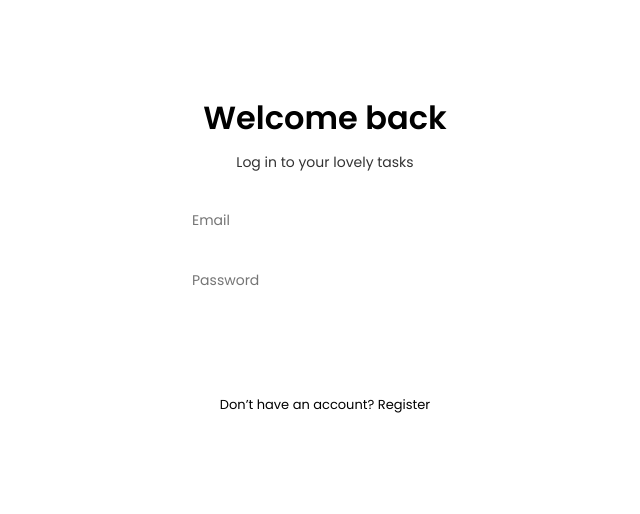
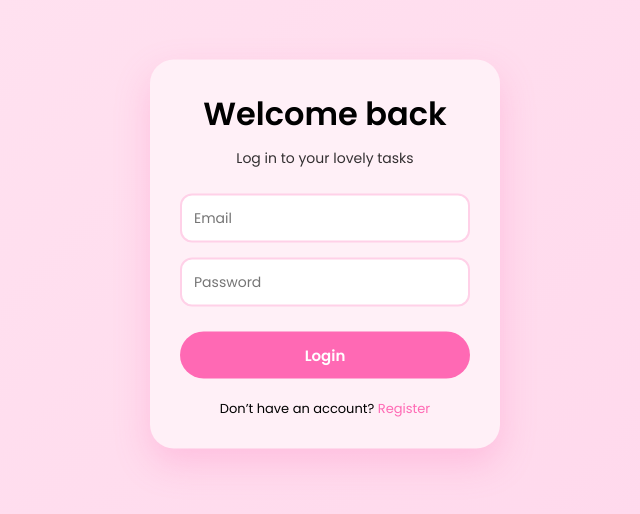
Before and after one commit to yonkoyotov04/task-manager-project, a React (Vite) app in the folder client/: page /login in a window 1280 px wide. Shown: the part 146-660 px from the top of the page, without its empty margins (315-955 px from the left). Built offline with nearby package versions, Linux system fonts and the light colour scheme.

Commit message:
Apply button is hidden if the theme is unchanged

```diff
--- a/client/src/components/SettingsMenu.jsx
+++ b/client/src/components/SettingsMenu.jsx
@@ -44,7 +44,7 @@ export default function SettingsMenu({ editUsername, editPassword }) {
                         <option value='yellow'>Yellow 🍋</option>
                         <option value='red'>Red 🌹</option>
                     </select>
-                    <button type="submit">Apply</button>
+                    {values.theme !== theme && <button type="submit">Apply</button>}
                 </form>
 
             </div>
--- a/client/src/css/auth.css
+++ b/client/src/css/auth.css
@@ -1,9 +1,9 @@
 .card {
-    background: var(--task-field);
+    background: #fff0f7;
     padding: 30px;
     border-radius: 24px;
     width: 350px;
-    box-shadow: 0 15px 35px var(--auth-box-shadow);
+    box-shadow: 0 15px 35px rgba(255, 105, 180, 0.25);
     text-align: center;
     position: absolute;
     left: 50%;
@@ -26,14 +26,14 @@
     padding: 12px;
     margin-bottom: 15px;
     border-radius: 12px;
-    border: 2px solid var(--task-button);
+    border: 2px solid #ffd1e8;
     outline: none;
     font-size: 14px;
     box-sizing: border-box;
 }
 
 .form-input:focus {
-    border-color: var(--top-button);
+    border-color: #ff69b4;
 }
 
 .form-button {
@@ -41,7 +41,7 @@
     padding: 12px;
     border-radius: 999px;
     border: none;
-    background: var(--top-button);
+    background: #ff69b4;
     color: white;
     font-size: 15px;
     font-weight: 600;
@@ -50,7 +50,7 @@
 }
 
 .form-button:hover {
-    background: var(--header-button-hover);
+    background: #ff4fa3;
 }
 
 .footer {
@@ -59,7 +59,7 @@
 }
 
 .footer a {
-    color: var(--top-button);
+    color: #ff69b4;
     text-decoration: none;
     font-weight: 500;
 }
--- a/client/src/css/general.css
+++ b/client/src/css/general.css
@@ -6,7 +6,7 @@
 }
 
 .app {
-    background: var(--bg-main);
+    background: var(--bg-main, linear-gradient(135deg, #ffe4f1, #ffd6eb));
     min-height: 100vh;
     padding: 20px;
     /* color: #5a2a4a; */
--- a/client/src/css/themes.css
+++ b/client/src/css/themes.css
@@ -12,7 +12,6 @@
     --header-button-hover: #ff4fa3;
     --delete-button: #ff4f4f;
     --delete-hover: #e63939;
-    --auth-box-shadow: rgba(255, 105, 180, 0.25);
     --task-form-background: rgba(255, 182, 193, 0.5);
 }
 
```
